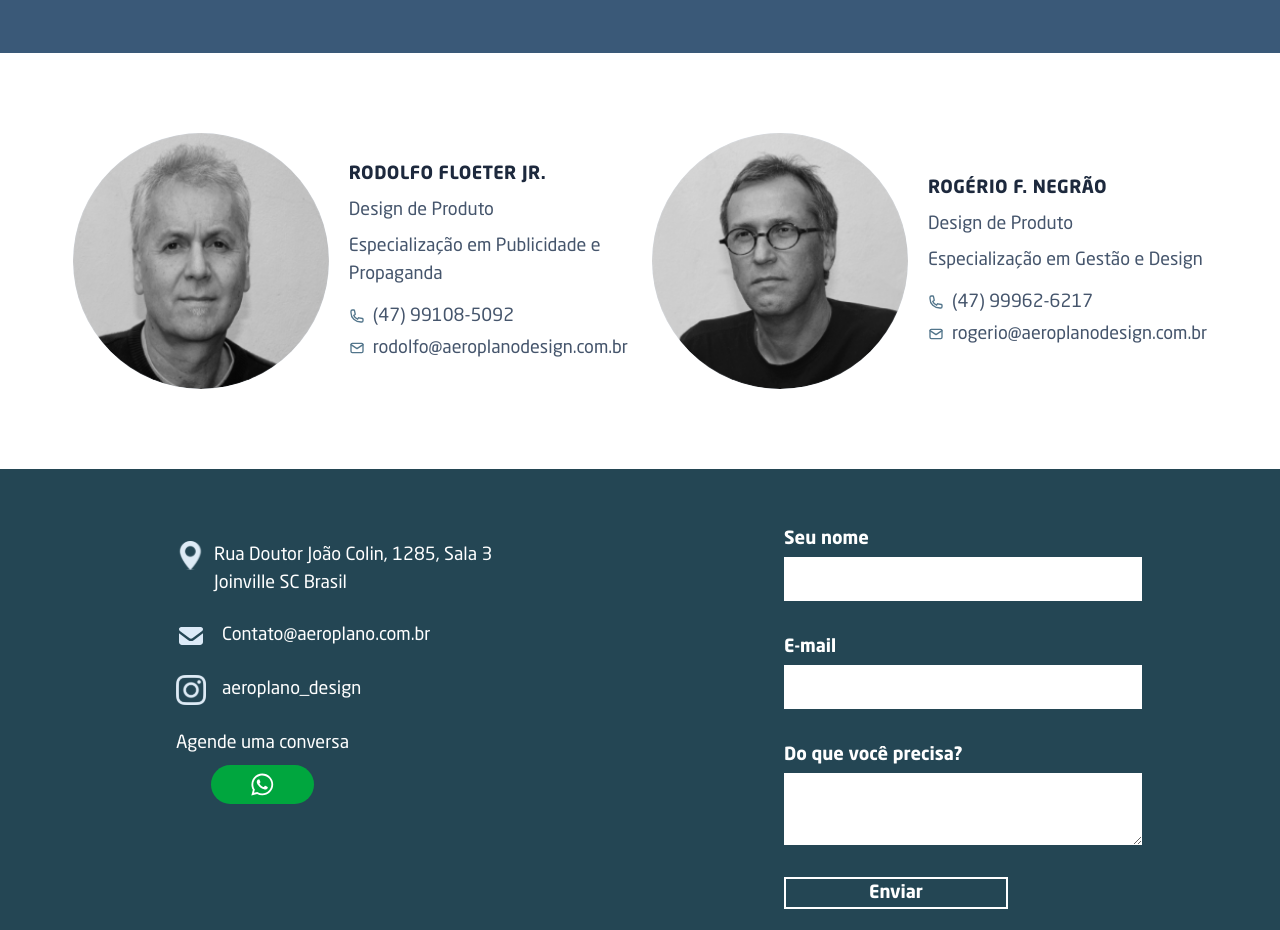
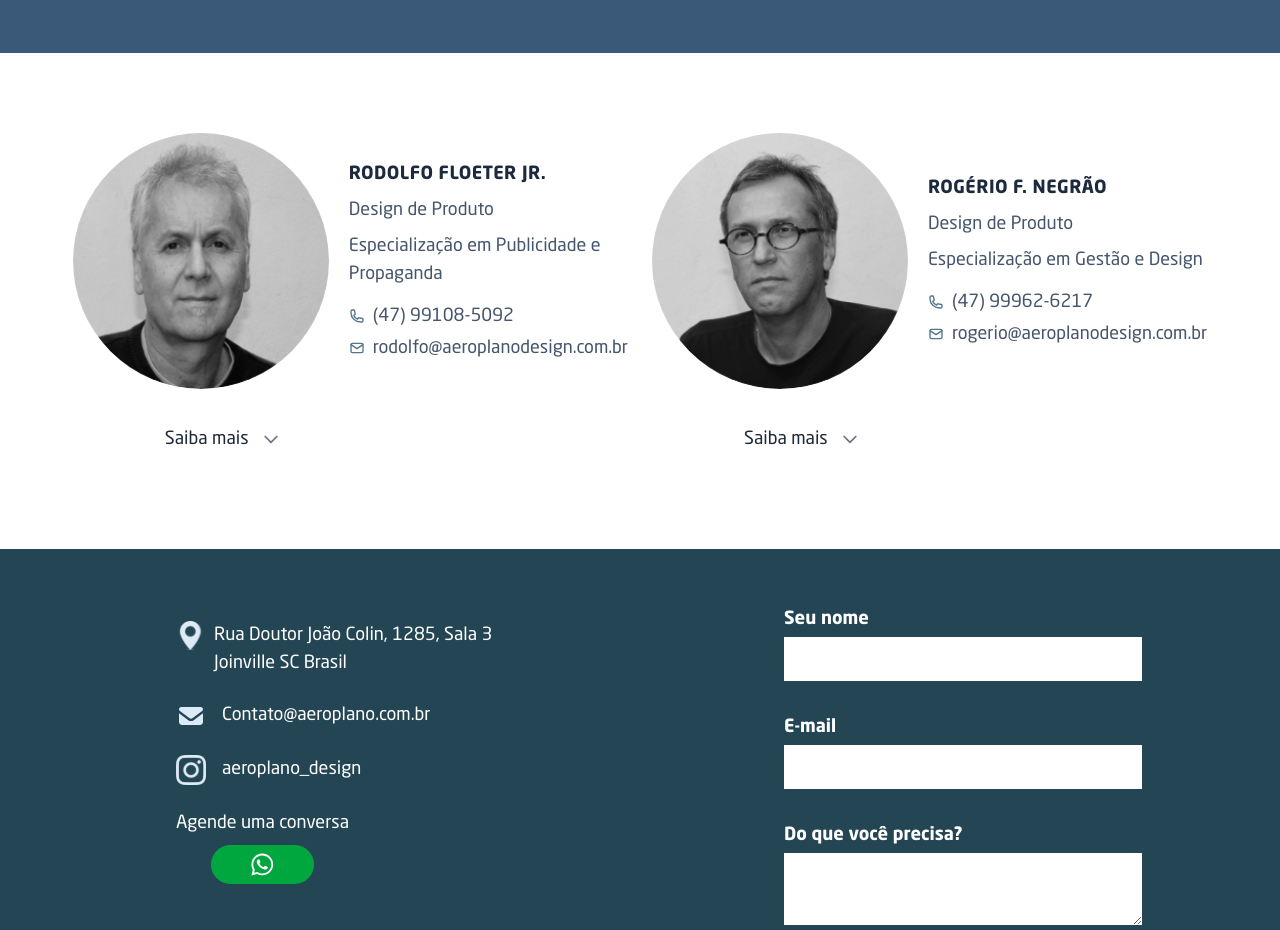
Before and after one commit to Konvex-Jr/AeroplanoFrontEnd, a Next.js app: page / in a window 1280 px wide. Shown: the part 2880-3810 px from the top of the page. Built offline with nearby package versions, Linux system fonts and the light colour scheme.

Commit message:
feature: 'saiba mais' button done

```diff
--- /dev/null
+++ b/app/ui/equipe/BotaoSaibaMais.tsx
@@ -0,0 +1,58 @@
+'use client';
+
+import { useState } from 'react';
+import { motion, AnimatePresence } from 'framer-motion';
+
+interface BotaoSaibaMaisProps {
+    bio: string
+}
+
+export default function BotaoSaibaMais({ bio }: BotaoSaibaMaisProps) {
+  const [isOpen, setIsOpen] = useState(false);
+
+  const toggleOpen = () => setIsOpen(!isOpen);
+
+  return (
+    <div className="w-full max-w-md rounded-lg overflow-hidden">
+
+      {/* Botão de Acionamento */}
+      <button
+        onClick={toggleOpen}
+        className="w-full flex gap-3 cursor-pointer items-center p-4 hover:bg-gray-100 transition-colors text-gray-800"
+      >
+        <span className="text-xs md:text-lg" >{isOpen ? 'Ocultar detalhes' : 'Saiba mais'}</span>
+
+        {/* Ícone de seta que rotaciona junto com o clique */}
+        <motion.svg
+          animate={{ rotate: isOpen ? 180 : 0 }}
+          transition={{ duration: 0.3 }}
+          className="w-5 h-5 text-gray-500"
+          fill="none" viewBox="0 0 24 24" stroke="currentColor"
+        >
+          <path strokeLinecap="round" strokeLinejoin="round" strokeWidth={2} d="M19 9l-7 7-7-7" />
+        </motion.svg>
+      </button>
+
+      {/* Invólucro Animado */}
+      <AnimatePresence initial={false}>
+        {isOpen && (
+          <motion.div
+            key="conteudo-saiba-mais"
+            initial={{ height: 0, opacity: 0 }}
+            animate={{ height: 'auto', opacity: 1 }}
+            exit={{ height: 0, opacity: 0 }}
+            transition={{ duration: 0.3, ease: 'easeInOut' }}
+          >
+            {/* O padding fica dentro para não causar quebras na animação da altura */}
+            <div className="p-4 text-xs md:text-lg text-slate-600 border-t border-gray-200">
+              <p>
+                { bio }
+              </p>
+            </div>
+          </motion.div>
+        )}
+      </AnimatePresence>
+
+    </div>
+  );
+}
--- a/app/ui/equipe/TeamCard.tsx
+++ b/app/ui/equipe/TeamCard.tsx
@@ -1,3 +1,5 @@
+import BotaoSaibaMais from "./BotaoSaibaMais";
+
 // TeamCard.tsx
 interface TeamMember {
   name: string;
@@ -6,6 +8,7 @@ interface TeamMember {
   phone: string;
   email: string;
   photo: string | null;
+  bio: string;
 }
 
 function PhoneIcon({ className }: { className?: string }) {
@@ -31,7 +34,8 @@ function MailIcon({ className }: { className?: string }) {
 
 function TeamCard({ member }: { member: TeamMember }) {
   return (
-    <div className="flex items-center lg:justify-center w-full lg:w-[40%] gap-4 sm:gap-5">
+      <div className="flex flex-col items-center justify-start w-full lg:w-[40%] gap-4 sm:gap-5">
+        <div className="flex items-center lg:justify-center w-full lg:w-[40%] gap-4 sm:gap-5" >
           <div className="h-30 w-30 shrink-0 overflow-hidden rounded-full bg-slate-200 sm:h-56 sm:w-56 md:h-64 md:w-64">
             {member.photo ? (
               <img
@@ -45,14 +49,12 @@ function TeamCard({ member }: { member: TeamMember }) {
               </div>
             )}
           </div>
-
           <div className="flex flex-col gap-2">
             <h3 className="font-bold uppercase tracking-wide text-slate-800 sm:text-lg">
               {member.name}
             </h3>
             <p className="text-xs md:text-lg text-slate-600">{member.role}</p>
             <p className="text-xs md:text-lg text-slate-600">{member.specialty}</p>
-
             <div className="mt-1.5 flex flex-col gap-1">
               <a
                 href={`tel:${member.phone.replace(/\D/g, "")}`}
@@ -71,6 +73,13 @@ function TeamCard({ member }: { member: TeamMember }) {
             </div>
           </div>
         </div>
+
+        { /* Adicionar SAIBA MAIS AQUI */ }
+        <div className="flex justify-start w-full pl-4 lg:pl-12" >
+          <BotaoSaibaMais bio={member.bio} />
+        </div>
+
+      </div>
   );
 }
 
@@ -82,6 +91,7 @@ const team: TeamMember[] = [
     phone: "(47) 99108-5092",
     email: "rodolfo@aeroplanodesign.com.br",
     photo: "/rodolfo.png",
+    bio: "Graduação pela UFPR e Univille, com experiência profissional na Whirlpool Latin America liderando projetos para as marcas Brastemp e Consul. Entre os prêmios de Design estão a 29ª Edição Museu da Casa Brasileira com a máquina de bebidas em cápsulas B.Blend Brastemp; IDEA Brasil com a Cervejeira Consul e a 27ª Edição Museu da Casa Brasileira com a Linha de Fogões Brastemp."
   },
   {
     name: "Rogério F. Negrão",
@@ -90,6 +100,7 @@ const team: TeamMember[] = [
     phone: "(47) 99962-6217",
     email: "rogerio@aeroplanodesign.com.br",
     photo: "/rogerio.png",
+    bio: "Graduação pela UFPR com especialização pela Universidade Tuiuti do Paraná, adquiriu experiência profissional na Whirlpool Latin America, atuando em projetos de Condicionadores de Ar, Refrigeração, Cocção e Lavanderia em projetos no Brasil, EUA, Itália e China. Premiado na 25ª edição do Prêmio de Design Museu da Casa Brasileira na categoria eletroeletrônicos com o projeto do Climatizador Consul Bem Estar."
   },
 ];
 
```
Lines whose indentation alone changed are shown as unchanged.
